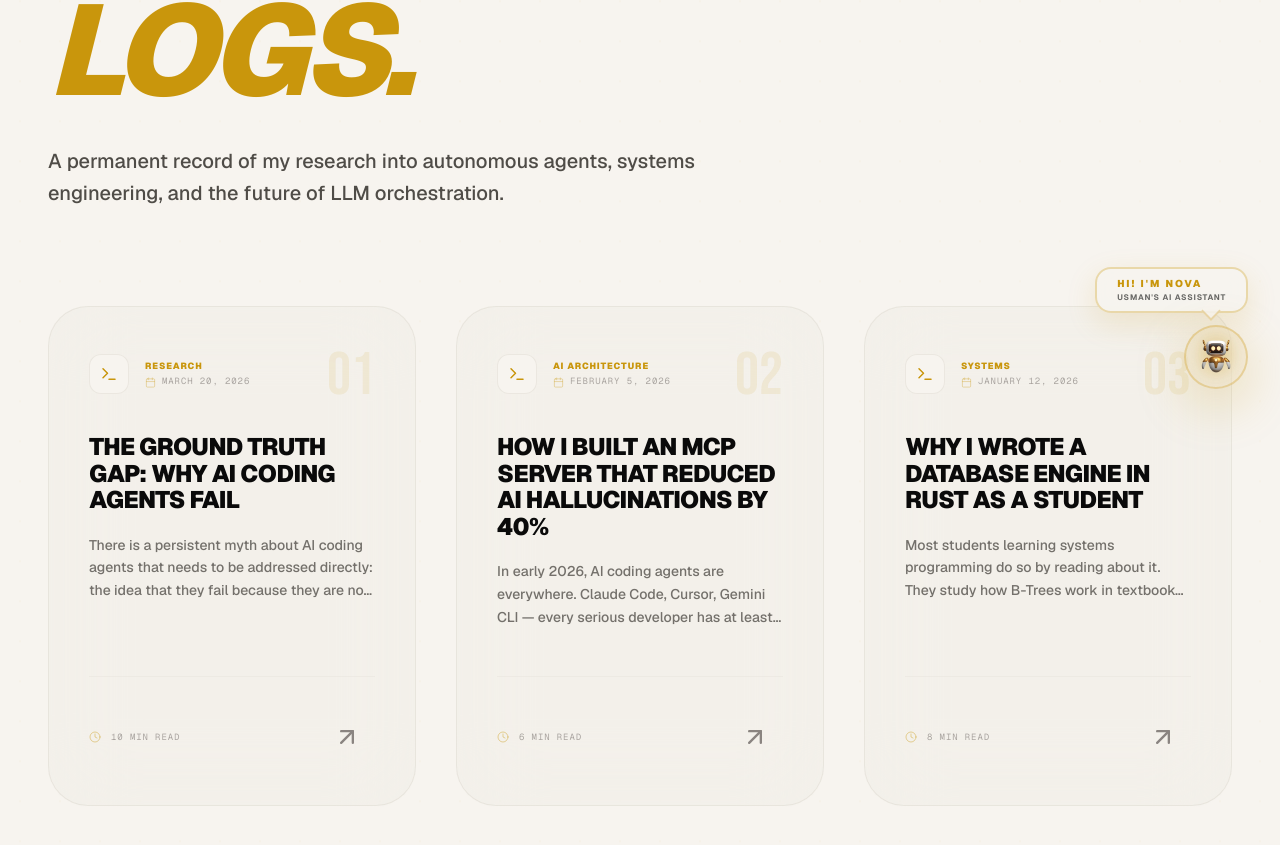
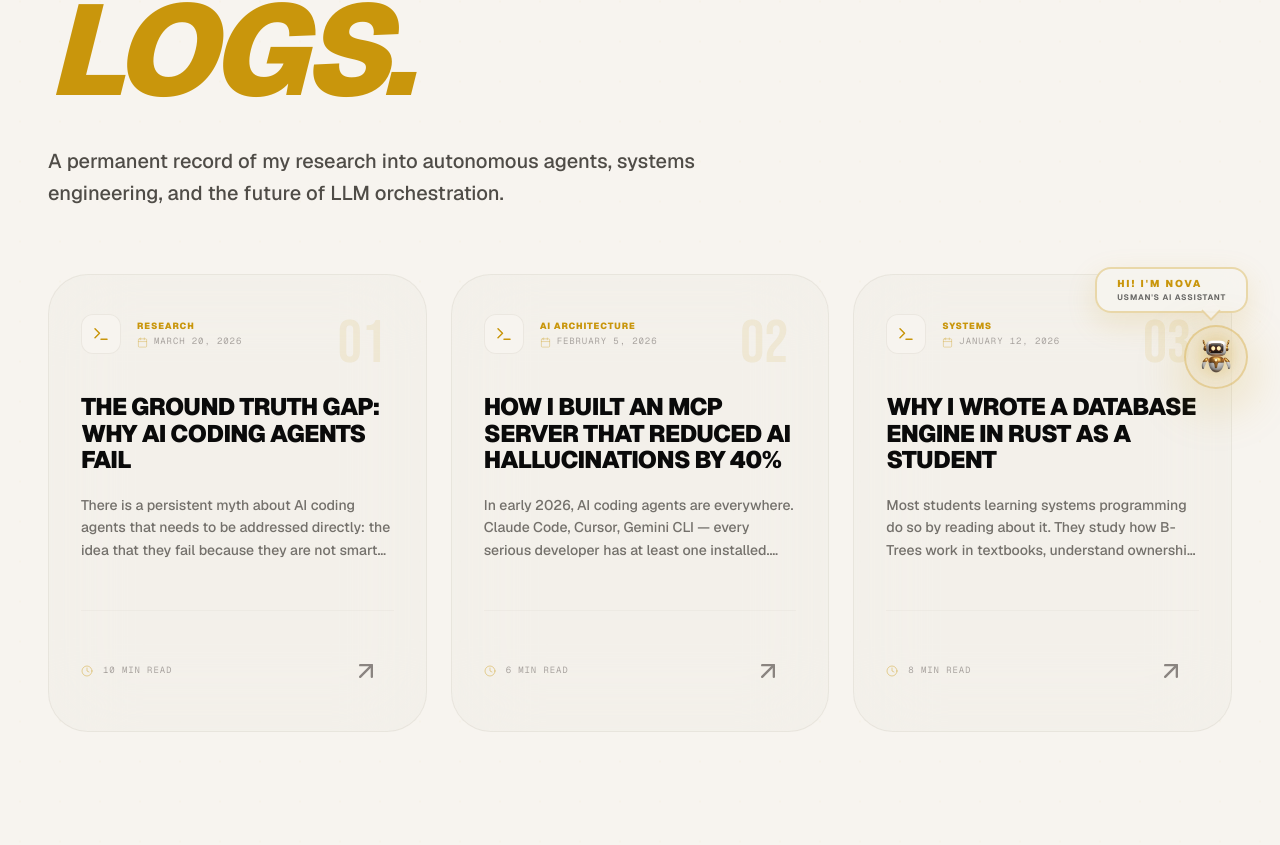
Before and after one commit to MuhammadUsmanGM/Portfolio, a Next.js app: page /blog in a window 1280 px wide. Shown: the part 379-1224 px from the top of the page. Built offline with nearby package versions, Linux system fonts and the light colour scheme.

Commit message:
fix(ui): fixed the blog card navigation size

```diff
--- a/app/blog/page.tsx
+++ b/app/blog/page.tsx
@@ -26,7 +26,7 @@ export default function BlogIndex() {
         </div>
 
         {/* Header */}
-        <div className="mb-24 max-w-3xl">
+        <div className="mb-16 max-w-3xl">
           <div className="flex items-center gap-3 mb-8">
             <div className="w-10 h-[2px] bg-accent shadow-[0_0_10px_var(--accent)]" />
             <span className="text-accent text-[0.75rem] font-black uppercase tracking-[0.3em] font-dm">
@@ -45,7 +45,7 @@ export default function BlogIndex() {
         </div>
 
         {/* Blog Grid */}
-        <div className="grid grid-cols-1 md:grid-cols-2 lg:grid-cols-3 gap-10">
+        <div className="grid grid-cols-1 md:grid-cols-2 lg:grid-cols-3 gap-6">
           {posts.map((post, index) => (
             <article
               key={post.slug}
@@ -57,7 +57,7 @@ export default function BlogIndex() {
                 {/* Card Header Visual */}
                 <div className="h-2 w-full bg-gradient-to-r from-accent/0 via-accent/30 to-accent/0 opacity-0 group-hover:opacity-100 transition-opacity duration-700" />
 
-                <div className="p-10 flex flex-col h-full relative">
+                <div className="p-8 flex flex-col h-full relative">
                   {/* Numbering Indicator */}
                   <div className="absolute top-8 right-10 text-accent/10 font-bebas text-6xl group-hover:text-accent/20 transition-colors pointer-events-none">
                     {(index + 1).toString().padStart(2, '0')}
--- a/app/components/Blog.tsx
+++ b/app/components/Blog.tsx
@@ -27,7 +27,7 @@ const Blog = ({ posts }: { posts: BlogPost[] }) => {
       <div className="max-w-7xl mx-auto relative z-10">
 
         {/* Section Header */}
-        <div className="mb-20 flex flex-col md:flex-row md:items-end justify-between gap-8">
+        <div className="mb-12 flex flex-col md:flex-row md:items-end justify-between gap-8">
           <div className="max-w-2xl">
             <motion.div
               initial={{ opacity: 0, x: -20 }}
@@ -73,7 +73,7 @@ const Blog = ({ posts }: { posts: BlogPost[] }) => {
         </div>
 
         {/* Blog Grid */}
-        <div className="grid grid-cols-1 md:grid-cols-2 lg:grid-cols-3 gap-10">
+        <div className="grid grid-cols-1 md:grid-cols-2 lg:grid-cols-3 gap-6">
           {displayPosts.map((post, index) => (
             <motion.article
               key={post.slug}
@@ -89,7 +89,7 @@ const Blog = ({ posts }: { posts: BlogPost[] }) => {
                 {/* Card Header Visual */}
                 <div className="h-2 w-full bg-gradient-to-r from-accent/0 via-accent/30 to-accent/0 opacity-0 group-hover:opacity-100 transition-opacity duration-700" />
 
-                <div className="p-10 flex flex-col h-full relative">
+                <div className="p-8 flex flex-col h-full relative">
                   {/* Numbering Indicator */}
                   <div className="absolute top-8 right-10 text-accent/10 font-bebas text-6xl group-hover:text-accent/20 transition-colors pointer-events-none">
                     0{index + 1}
```
